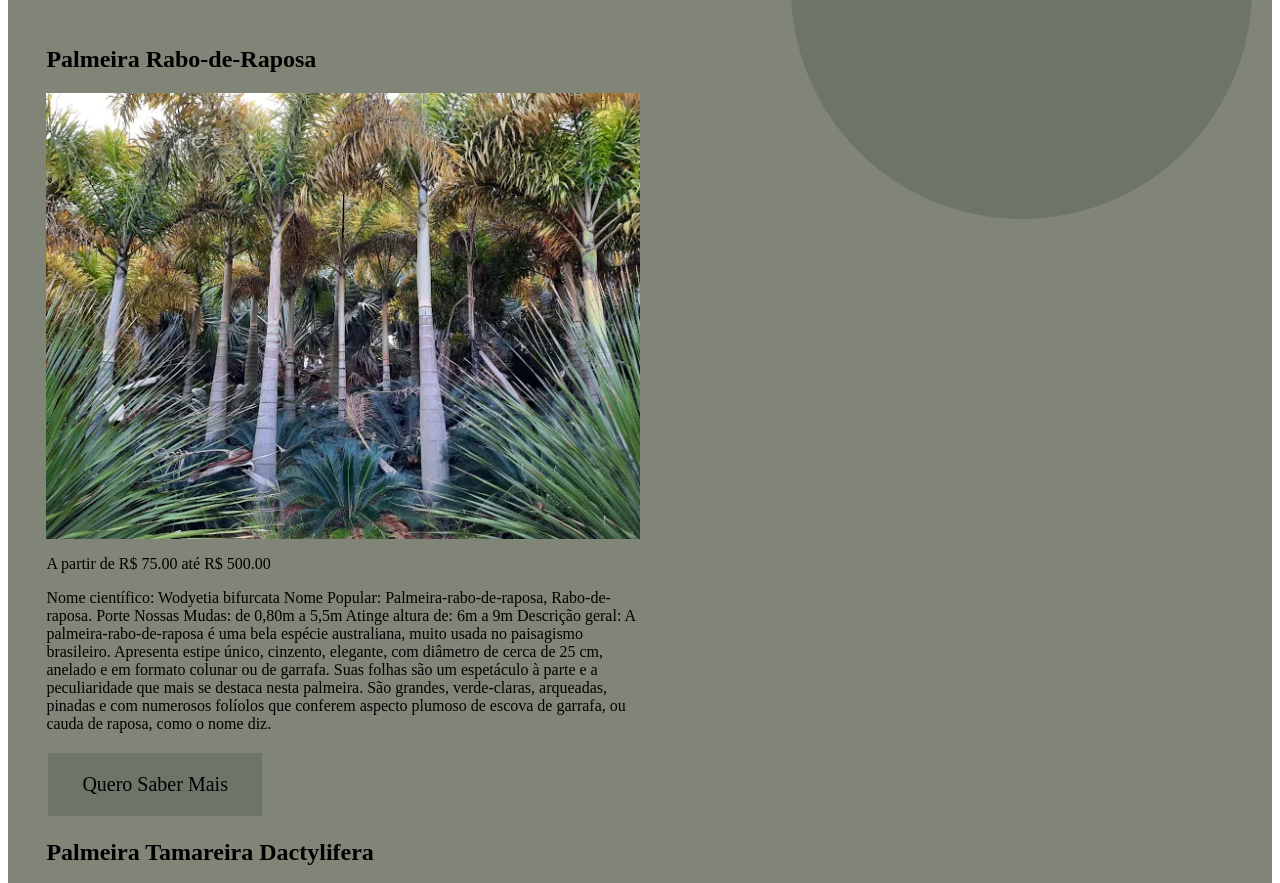
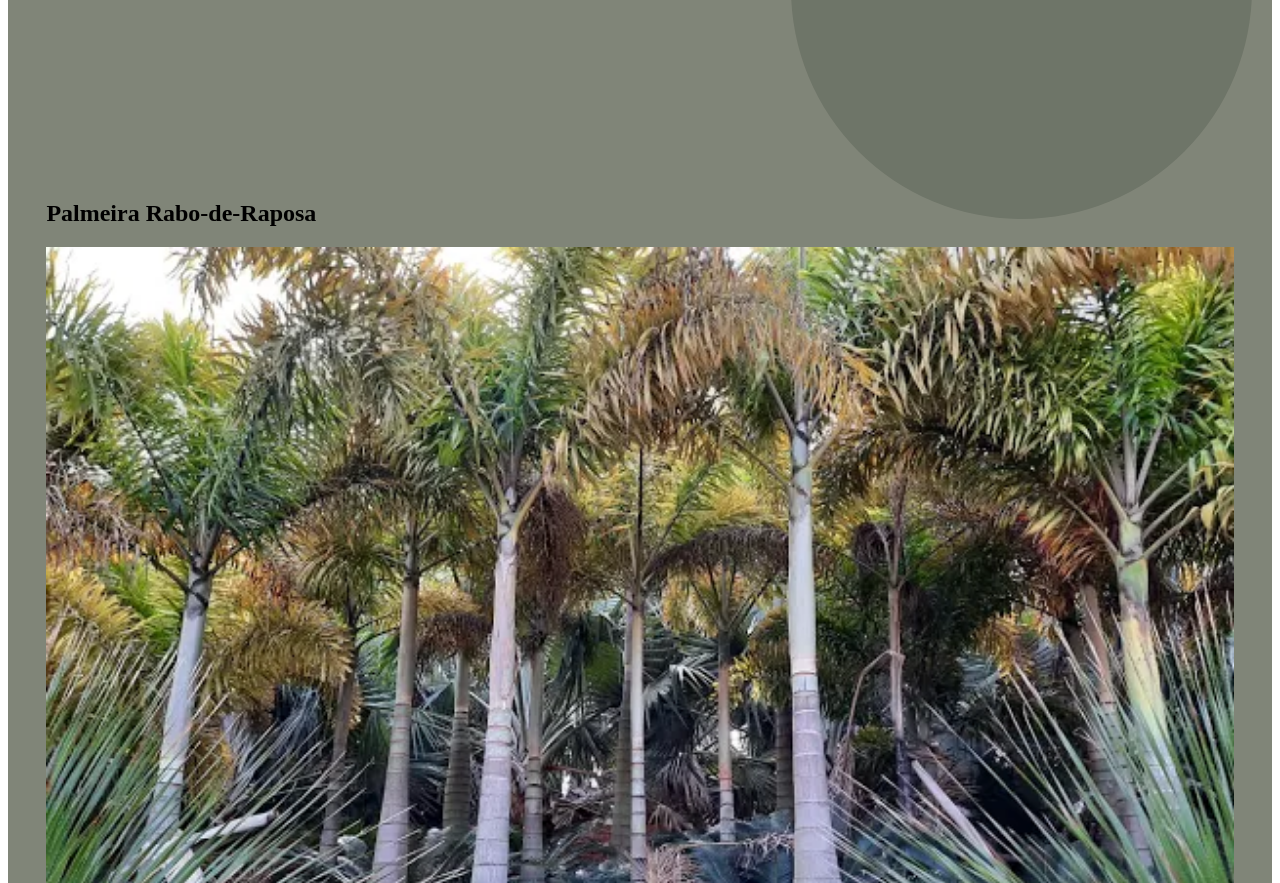
Before and after one commit to dallovopaisagismo/dallovopaisagismo.github.io, a plain HTML site: page index.html in a window 1280 px wide. Shown: the part 687-1570 px from the top of the page. Drawn offline with Linux system fonts and the light colour scheme.

Commit message:
Adjust alignment

```diff
--- a/index.html
+++ b/index.html
@@ -11,7 +11,9 @@
             position: relative;
             background-color: rgb(128, 133, 120);
             float: left;
-            padding: 3vw;
+            padding-left: 3vw;
+            padding-right: 3vw;
+            padding-top: 15vw;
         }
 
         .logo {
@@ -19,8 +21,13 @@
             height: auto;
         }
 
+        .item {
+            width: 100%;
+            height: auto;
+        }
+
         .plants {
-            width: 50%;
+            width: 100%;
             height: auto;
         }
 
```
